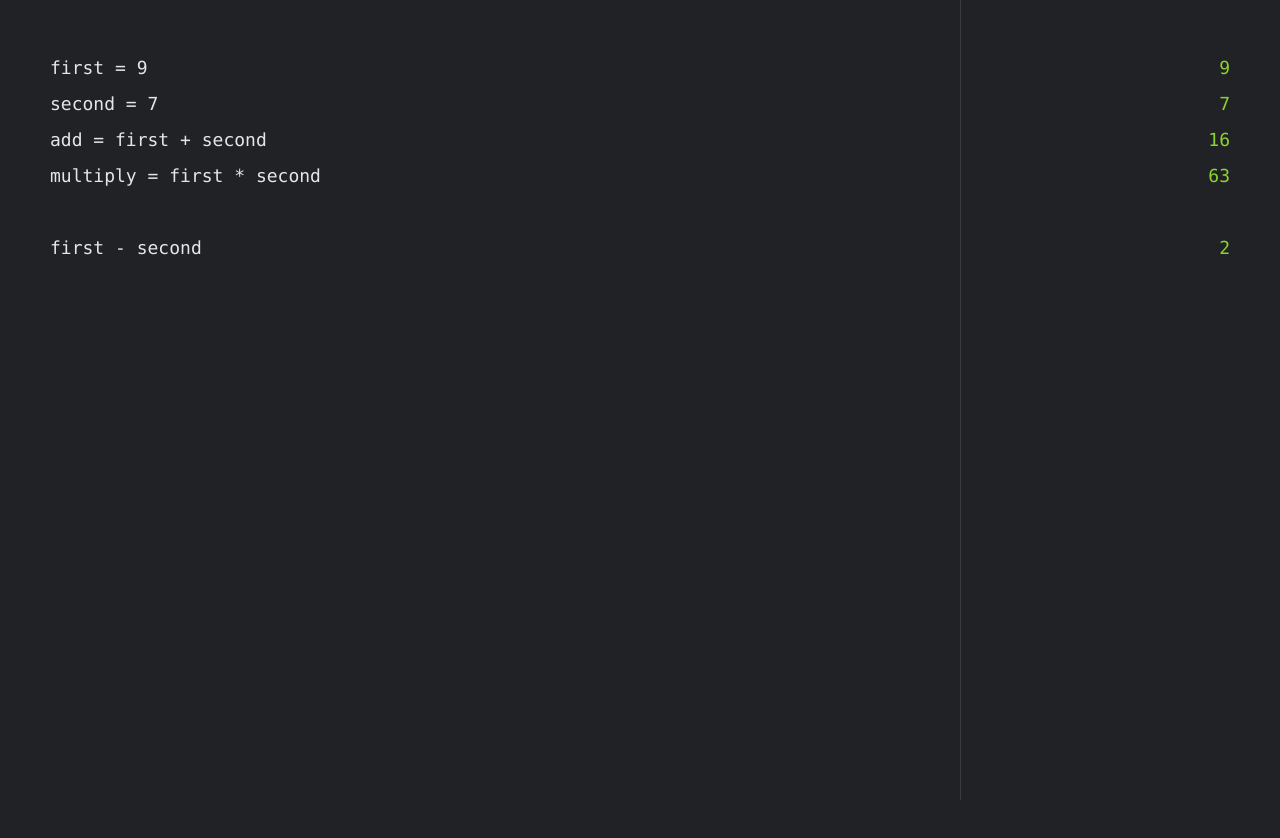
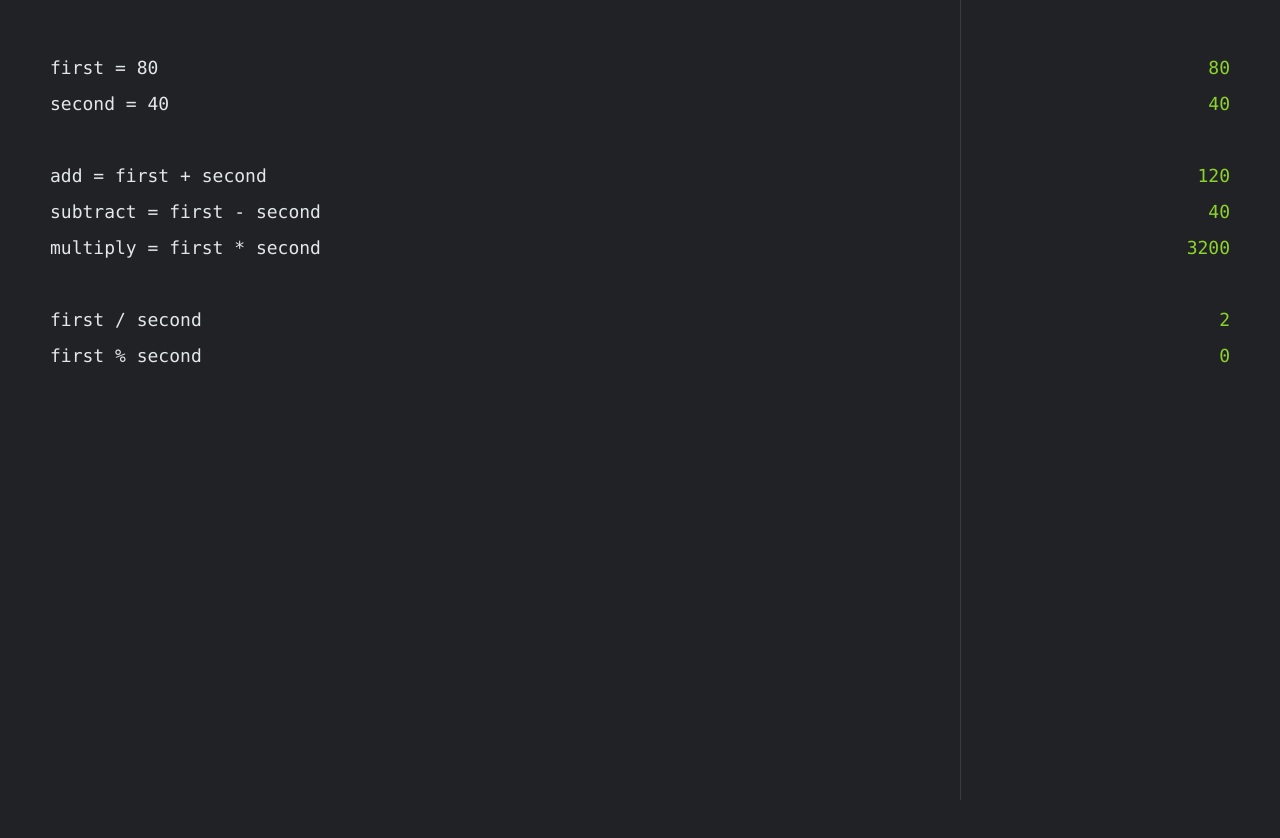
Before and after one commit to ozgrozer/billy, a React app: page / in a window 1280 px wide. Shown: the top 838 px of the page. Built offline with nearby package versions, Linux system fonts and the light colour scheme; the HTML template or start-up script is replaced by a standard one.

Commit message:
Update default input

```diff
--- a/src/js/App.jsx
+++ b/src/js/App.jsx
@@ -12,7 +12,7 @@ const sanitize = input => {
 }
 
 const App = () => {
-  const defaultInput = '<div>first = 9</div><div>second = 7</div><div>add = first + second</div><div>multiply = first * second</div><div><br></div><div>first - second</div>'
+  const defaultInput = '<div>first = 80</div><div>second = 40</div><div><br></div><div>add = first + second</div><div>subtract = first - second</div><div>multiply = first * second</div><div><br></div><div>first / second</div><div>first % second</div>'
   const input = sanitize(defaultInput)
   const defaultOutput = calculate(input)
 
```
